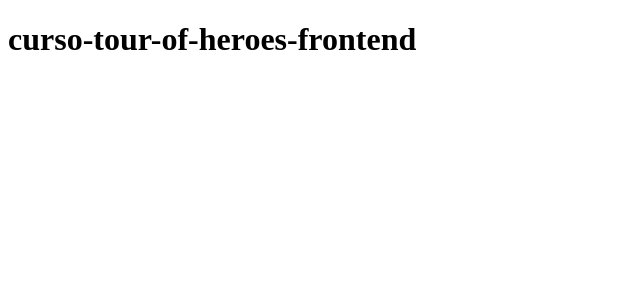
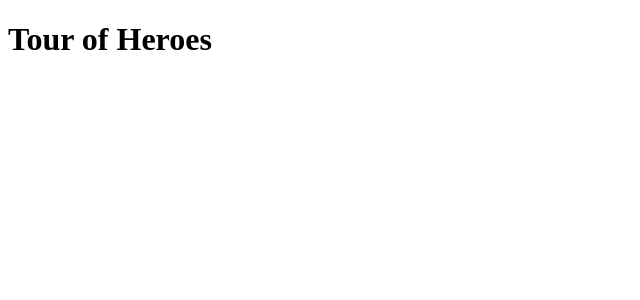
Before and after one commit to targinu/tour-of-heroes, an Angular app: page / in a window 1280 px wide. Shown: the top 300 px of the page, without its empty margins (0-640 px from the left). Built offline with nearby package versions, Linux system fonts and the light colour scheme.

Commit message:
Criando o projeto

```diff
--- a/angular.json
+++ b/angular.json
@@ -100,5 +100,8 @@
         }
       }
     }
+  },
+  "cli": {
+    "analytics": false
   }
 }
--- a/src/app/app.component.ts
+++ b/src/app/app.component.ts
@@ -3,8 +3,8 @@ import { Component } from '@angular/core';
 @Component({
   selector: 'app-root',
   templateUrl: './app.component.html',
-  styleUrls: ['./app.component.scss']
+  styleUrls: ['./app.component.scss'],
 })
 export class AppComponent {
-  title = 'curso-tour-of-heroes-frontend';
+  title = 'Tour of Heroes';
 }
```
